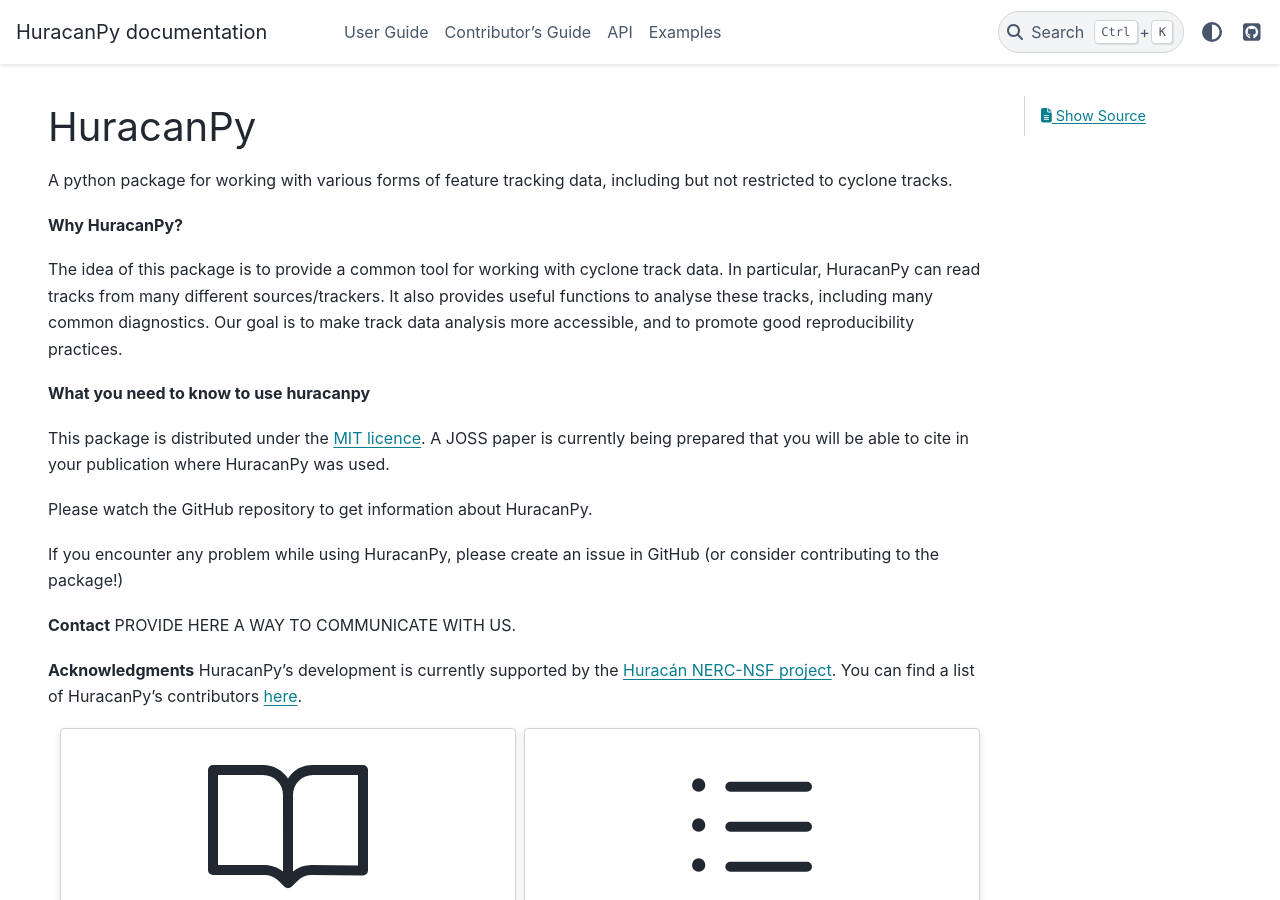
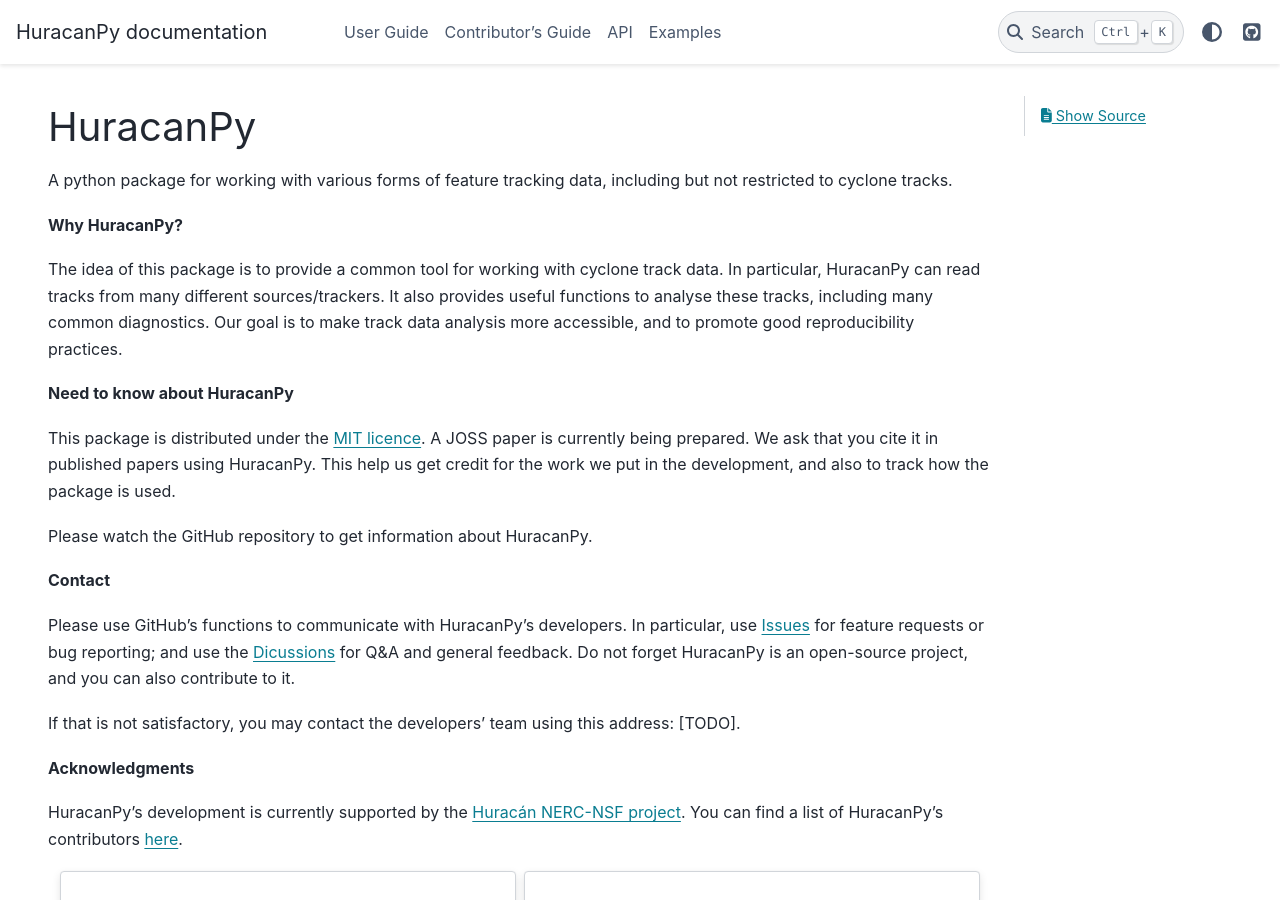
Before and after one commit to Huracan-project/huracanpy, a Sphinx documentation site: the page built from docs/index.rst, in a window 1280 px wide and 900 px high. Built offline with Sphinx 7.4.7 and the PyData theme 0.15.4, drawn with Linux system fonts in a browser that asks for light colours; pages that are not in the unit, such as notebooks, are missing from menus.

Commit message:
Update doc landing page

```diff
--- a/docs/index.rst
+++ b/docs/index.rst
@@ -25,19 +25,21 @@ It also provides useful functions to analyse these tracks, including many common
 Our goal is to make track data analysis more accessible, and to promote good reproducibility practices.
 
 
-**What you need to know to use huracanpy**
+**Need to know about HuracanPy**
 
 This package is distributed under the `MIT licence <https://github.com/Huracan-project/huracanpy/blob/master/LICENSE>`_.
-A JOSS paper is currently being prepared that you will be able to cite in your publication where HuracanPy was used.
+A JOSS paper is currently being prepared. We ask that you cite it in published papers using HuracanPy. This help us get credit for the work we put in the development, and also to track how the package is used.
 
 Please watch the GitHub repository to get information about HuracanPy.
 
-If you encounter any problem while using HuracanPy, please create an issue in GitHub (or consider contributing to the package!)
+**Contact**
 
-**Contact**
-PROVIDE HERE A WAY TO COMMUNICATE WITH US.
+Please use GitHub's functions to communicate with HuracanPy's developers. In particular, use `Issues <https://github.com/Huracan-project/huracanpy/issues>`_ for feature requests or bug reporting; and use the `Dicussions <https://github.com/Huracan-project/huracanpy/discussions>`_ for Q&A and general feedback. Do not forget HuracanPy is an open-source project, and you can also contribute to it.
+
+If that is not satisfactory, you may contact the developers' team using this address: [TODO].
 
 **Acknowledgments**
+
 HuracanPy's development is currently supported by the `Huracán NERC-NSF project <https://research.reading.ac.uk/huracan/about-huracan/project-overview/>`_.
 You can find a list of HuracanPy's contributors `here <https://github.com/Huracan-project/huracanpy/graphs/contributors>`_.
 
```
